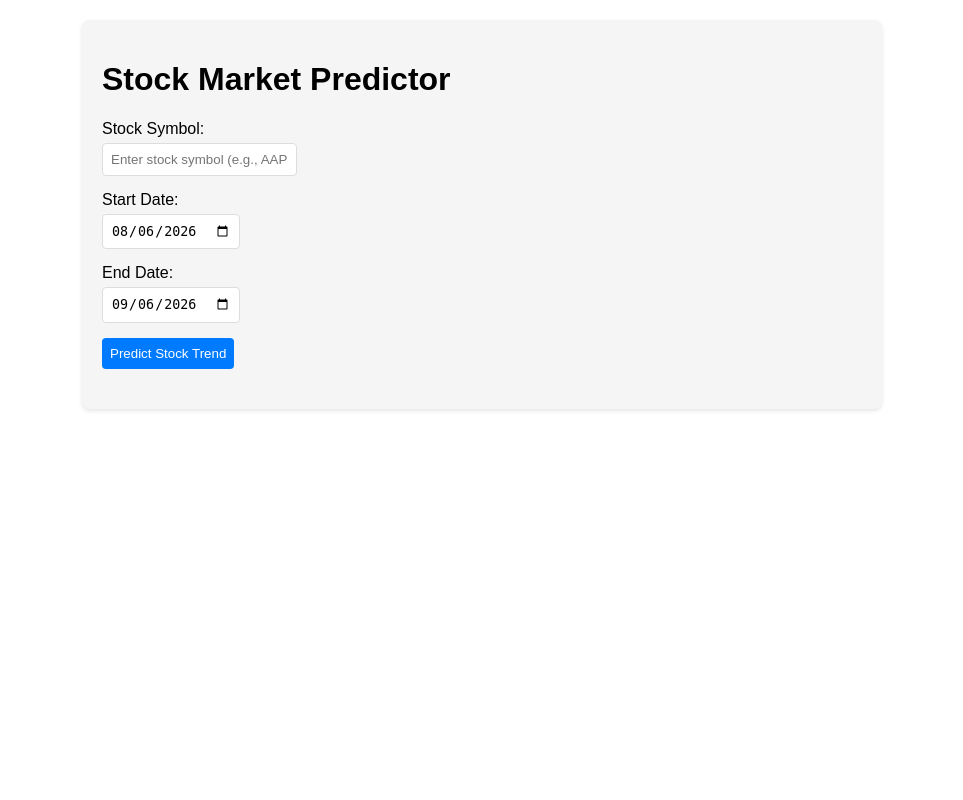
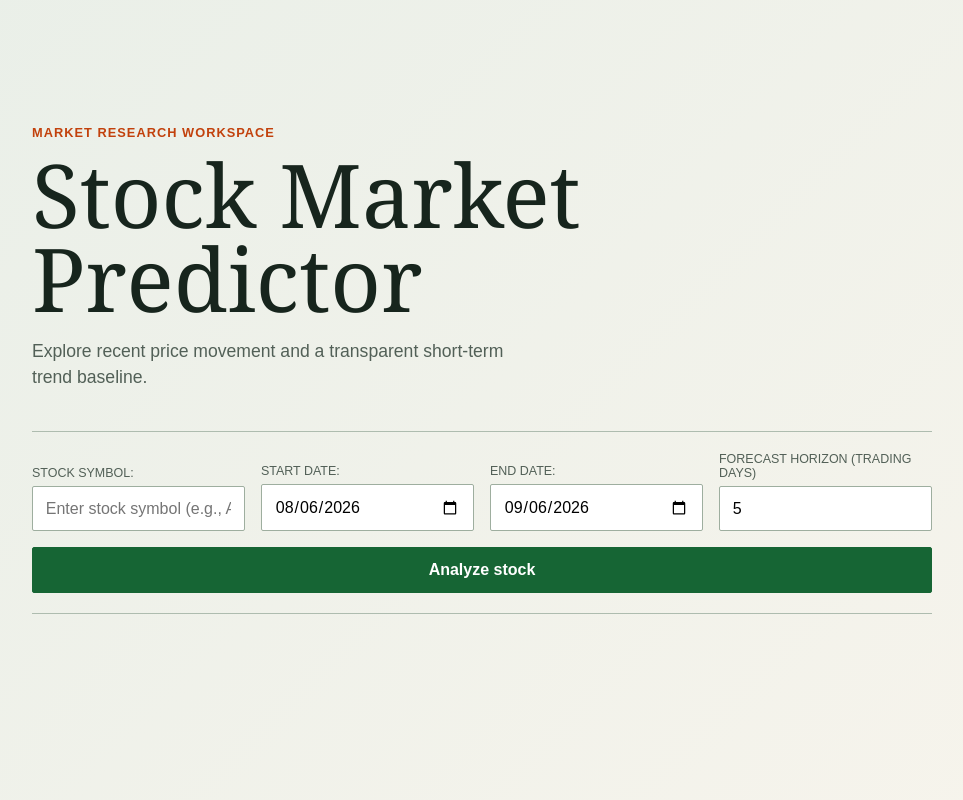
Before and after one commit to IamTGG97/StockMarketPredictor, a Flask app: template template/index.html in a window 1280 px wide. Shown: the whole page, without its empty margins (158-1121 px from the left). Run offline with Flask 3, Linux system fonts and the light colour scheme; the template is opened without the code that fills it, so the values that code supplies are empty.

Commit message:
Restore stock predictor MVP

```diff
--- a/app.py
+++ b/app.py
@@ -1,8 +1,14 @@
-from flask import Flask, jsonify, request
+from flask import Flask, jsonify, render_template, request
 from utils.market_api import StockDataFetcher
+from utils.data_processor import forecast_prices, prepare_price_data
 
 app = Flask(__name__)
 fetcher = StockDataFetcher()
+
+
+@app.route('/')
+def index():
+    return render_template('index.html')
 
 @app.route('/api/stock_data', methods=['GET'])
 def get_stock_data():
@@ -15,11 +21,17 @@ def get_stock_data():
             return jsonify({'error': 'Missing required parameters'}), 400
 
         df = fetcher.fetch_data(symbol, start_date, end_date)
+        prices = prepare_price_data(df)
+        forecast_days = request.args.get('forecast_days', default=5, type=int)
 
         return jsonify({
-            'data': df.to_dict(orient='records'),
-            'info': fetcher.get_stock_info(symbol)
+            'data': prices.to_dict(orient='records'),
+            'info': fetcher.get_stock_info(symbol),
+            'prediction': forecast_prices(df, forecast_days),
+            'news': {'status': 'unavailable', 'message': 'News sentiment is not configured yet.'}
         })
+    except ValueError as e:
+        return jsonify({'error': str(e)}), 400
     except Exception as e:
         return jsonify({'error': str(e)}), 500
 
--- a/requirements.txt
+++ b/requirements.txt
@@ -0,0 +1,4 @@
+Flask>=3.0,<4.0
+numpy>=1.26,<3.0
+pandas>=2.0,<3.0
+yfinance>=0.2.40,<2.0
--- a/static/main.js
+++ b/static/main.js
@@ -0,0 +1,65 @@
+const form = document.getElementById('stockForm');
+const result = document.getElementById('result');
+let chart;
+
+form.addEventListener('submit', async (event) => {
+	event.preventDefault();
+	result.innerHTML = '<p class="status">Loading market data...</p>';
+
+	const params = new URLSearchParams({
+		symbol: document.getElementById('stockSymbol').value.trim().toUpperCase(),
+		start_date: document.getElementById('startDate').value,
+		end_date: document.getElementById('endDate').value,
+		forecast_days: document.getElementById('forecastDays').value
+	});
+
+	try {
+		const response = await fetch(`/api/stock_data?${params}`);
+		const payload = await response.json();
+		if (!response.ok) throw new Error(payload.error || 'Unable to load stock data');
+		renderResult(payload);
+	} catch (error) {
+		result.innerHTML = `<p class="status error">${error.message}</p>`;
+	}
+});
+
+function renderResult(payload) {
+	const history = payload.data;
+	const prediction = payload.prediction.forecast;
+	const labels = history.map((point) => point.Date).concat(prediction.map((point) => point.date));
+	const historicalPrices = history.map((point) => point.Close).concat(Array(prediction.length).fill(null));
+	const predictedPrices = Array(history.length - 1).fill(null)
+		.concat(history.at(-1).Close, prediction.map((point) => point.price));
+	const info = payload.info;
+
+	result.innerHTML = `
+		<section class="summary">
+			<div><span>Symbol</span><strong>${escapeHtml(info.name || 'Stock')}</strong></div>
+			<div><span>Last close</span><strong>$${payload.prediction.last_close.toFixed(2)}</strong></div>
+			<div><span>Model</span><strong>${payload.prediction.method}</strong></div>
+		</section>
+		<canvas id="priceChart" aria-label="Historical and predicted stock prices"></canvas>
+		<p class="status">${escapeHtml(payload.news.message)}</p>`;
+
+	chart?.destroy();
+	chart = new Chart(document.getElementById('priceChart'), {
+		type: 'line',
+		data: { labels, datasets: [
+			{ label: 'Historical close', data: historicalPrices, borderColor: '#166534', tension: 0.2 },
+			{ label: 'Baseline forecast', data: predictedPrices, borderColor: '#c2410c', borderDash: [6, 4], tension: 0.2 }
+		]},
+		options: { responsive: true, interaction: { mode: 'index', intersect: false } }
+	});
+}
+
+function escapeHtml(value) {
+	return String(value).replace(/[&<>'"]/g, (character) => ({
+		'&': '&amp;', '<': '&lt;', '>': '&gt;', "'": '&#39;', '"': '&quot;'
+	}[character]));
+}
+
+const today = new Date();
+const monthAgo = new Date(today);
+monthAgo.setMonth(today.getMonth() - 1);
+document.getElementById('endDate').value = today.toISOString().slice(0, 10);
+document.getElementById('startDate').value = monthAgo.toISOString().slice(0, 10);
--- a/static/style.css
+++ b/static/style.css
@@ -0,0 +1,24 @@
+:root {
+	color: #17251d;
+	background: #e9efe8;
+	font-family: Georgia, 'Times New Roman', serif;
+}
+
+body { margin: 0; min-height: 100vh; background: linear-gradient(135deg, #e9efe8, #f7f4ec); }
+.container { max-width: 900px; margin: 0 auto; padding: 7rem 1.5rem 4rem; }
+.eyebrow { color: #c2410c; font: 700 0.8rem/1.2 Arial, sans-serif; letter-spacing: 0.08em; text-transform: uppercase; }
+h1 { max-width: 650px; margin: 0.5rem 0; font-size: clamp(2.6rem, 8vw, 5.5rem); line-height: 0.95; font-weight: 400; }
+.lede { max-width: 500px; margin-bottom: 2.5rem; color: #526057; font: 1.1rem/1.5 Arial, sans-serif; }
+form { display: flex; flex-wrap: wrap; gap: 1rem; align-items: end; padding: 1.25rem 0; border-top: 1px solid #aebcaf; border-bottom: 1px solid #aebcaf; }
+.form-group { flex: 1 1 150px; }
+label { display: block; margin-bottom: 0.4rem; color: #526057; font: 0.78rem Arial, sans-serif; text-transform: uppercase; }
+input, button { box-sizing: border-box; width: 100%; padding: 0.8rem; border: 1px solid #9eae9f; border-radius: 2px; font: 1rem Arial, sans-serif; }
+button { border-color: #166534; background: #166534; color: white; cursor: pointer; font-weight: 700; }
+button:hover { background: #0f4523; }
+.summary { display: flex; gap: 2rem; flex-wrap: wrap; margin: 2rem 0 1rem; }
+.summary div { display: grid; gap: 0.3rem; }
+.summary span { color: #647267; font: 0.75rem Arial, sans-serif; text-transform: uppercase; }
+.summary strong { font: 1.1rem Arial, sans-serif; }
+canvas { max-height: 420px; padding: 1rem; background: rgba(255,255,255,0.6); }
+.status { color: #526057; font: 0.85rem/1.4 Arial, sans-serif; }
+.error { color: #a12616; }
--- a/template/index.html
+++ b/template/index.html
@@ -2,46 +2,14 @@
 <html>
 <head>
     <meta charset="UTF-8" />
-    <title>Stock Market Predictor</title>
-    <style>
-        body {
-            font-family: Arial, sans-serif;
-            max-width: 800px;
-            margin: 0 auto;
-            padding: 20px;
-        }
-        .container {
-            background-color: #f5f5f5;
-            padding: 20px;
-            border-radius: 8px;
-            box-shadow: 0 2px 4px rgba(0,0,0,0.1);
-        }
-        .form-group {
-            margin-bottom: 15px;
-        }
-        label {
-            display: block;
-            margin-bottom: 5px;
-        }
-        input, button {
-            padding: 8px;
-            border: 1px solid #ddd;
-            border-radius: 4px;
-        }
-        button {
-            background-color: #007bff;
-            color: white;
-            border: none;
-            cursor: pointer;
-        }
-        button:hover {
-            background-color: #0056b3;
-        }
-    </style>
+    <link rel="stylesheet" href="{{ url_for('static', filename='style.css') }}">
+    <script src="https://cdn.jsdelivr.net/npm/chart.js"></script>
 </head>
 <body>
-    <div class="container">
+    <main class="container">
+        <p class="eyebrow">Market research workspace</p>
         <h1>Stock Market Predictor</h1>
+        <p class="lede">Explore recent price movement and a transparent short-term trend baseline.</p>
         <form id="stockForm">
             <div class="form-group">
                 <label for="stockSymbol">Stock Symbol:</label>
@@ -56,30 +24,14 @@
                 <label for="endDate">End Date:</label>
                 <input type="date" id="endDate" name="endDate" required>
             </div>
-            <button type="submit">Predict Stock Trend</button>
+            <div class="form-group">
+                <label for="forecastDays">Forecast horizon (trading days)</label>
+                <input type="number" id="forecastDays" min="1" max="30" value="5" required>
+            </div>
+            <button type="submit">Analyze stock</button>
         </form>
         <div id="result" style="margin-top: 20px;"></div>
-    </div>
-
-    <script>
-        document.getElementById('stockForm').addEventListener('submit', function(e) {
-            e.preventDefault();
-            const stockSymbol = document.getElementById('stockSymbol').value;
-            const startDate = document.getElementById('startDate').value;
-            const endDate = document.getElementById('endDate').value;
-
-            // Here you can add the logic to handle the form submission
-            document.getElementById('result').innerHTML =
-                `Analyzing ${stockSymbol} from ${startDate} to ${endDate}...`;
-        });
-
-        // Set default dates
-        const today = new Date();
-        const oneMonthAgo = new Date();
-        oneMonthAgo.setMonth(today.getMonth() - 1);
-
-        document.getElementById('endDate').value = today.toISOString().split('T')[0];
-        document.getElementById('startDate').value = oneMonthAgo.toISOString().split('T')[0];
-    </script>
+    </main>
+    <script src="{{ url_for('static', filename='main.js') }}"></script>
 </body>
 </html>
```
Also changed, not shown: utils/data_processor.py (+52 -0 lines), utils/market_api.py (+17 -2 lines).
